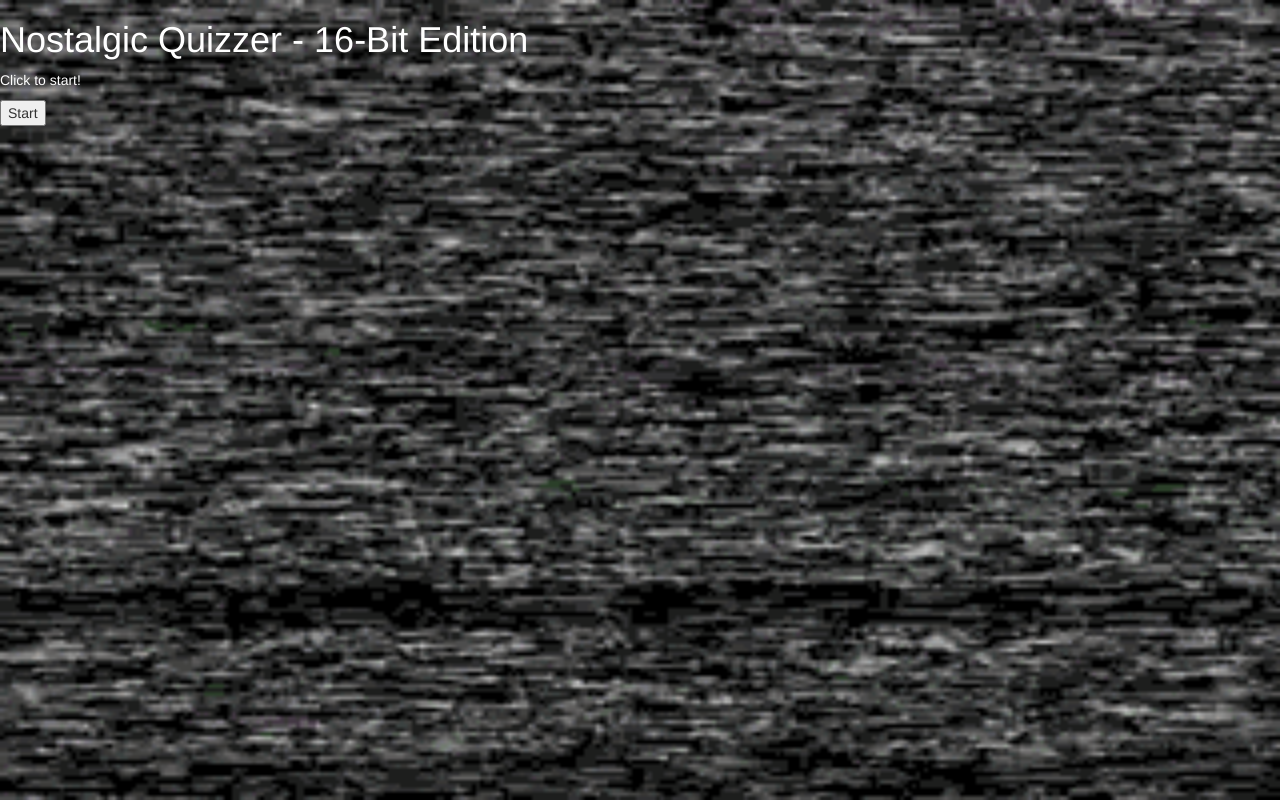
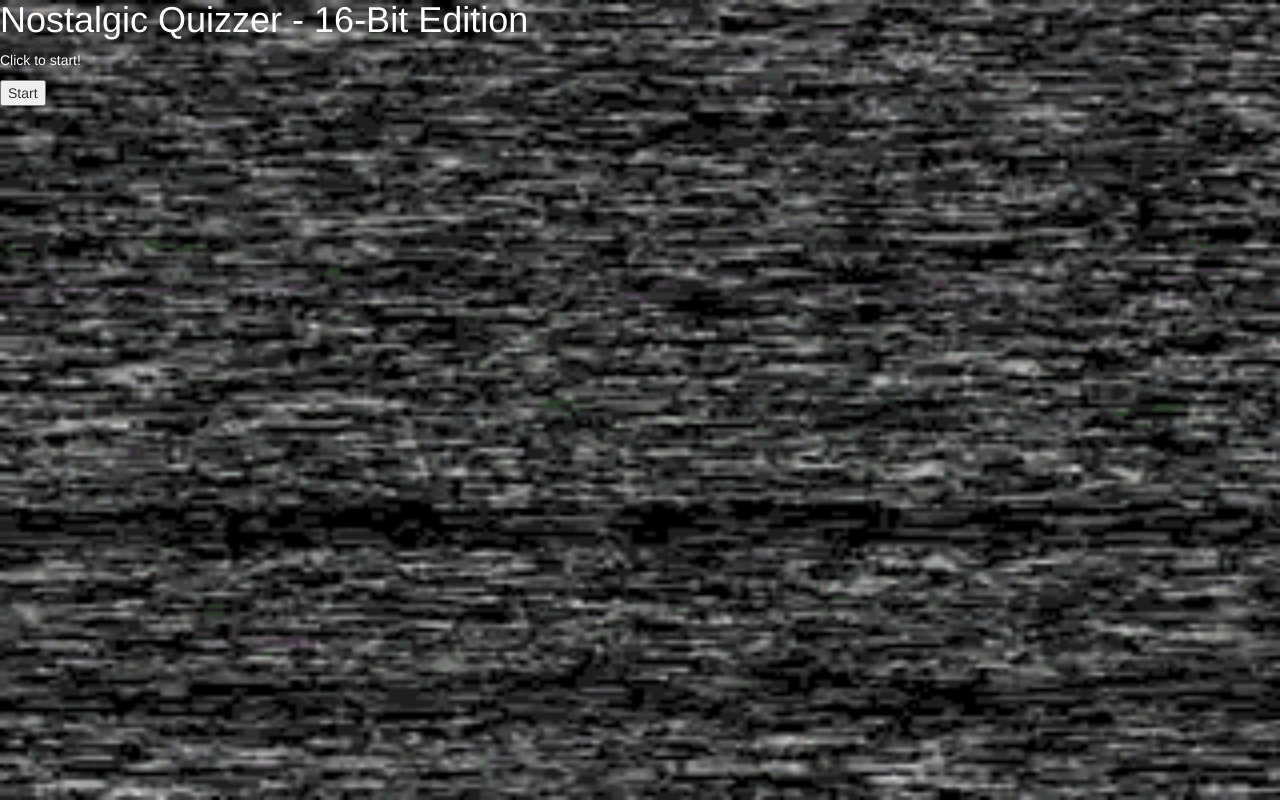
Before and after one commit to SJGraboski/TriviaGame, a PHP site: page / in a window 1280 px wide. Run offline with PHP 8.4, Linux system fonts and the light colour scheme.

Commit message:
Testing background gif and changing background gif

```diff
--- a/assets/css/style.css
+++ b/assets/css/style.css
@@ -1,8 +1,17 @@
 body {
-	background-image: url(../images/static.gif);
-	background-size: 100%;
+	background: url(../images/static.gif) no-repeat center fixed;
+	background-size: cover;
+	margin: 0;
 }
 
 h1, h2, h3, p {
 	color: #fff;
 }
+
+h1 {
+	margin-top: 0;
+}
+
+div#background-layer {
+    height:100vh;
+}
--- a/assets/javascript/app.js
+++ b/assets/javascript/app.js
@@ -287,3 +287,11 @@
 $(document).on("click", ".answer", function() {
 	game.user_answered( game.checkA($(this)) );
 });
+
+// test of changing background image
+$(document).on("click", "h1", function() {
+	$('#background-layer')
+	.css('background',
+			 'url(assets/images/psiv.gif) no-repeat center fixed')
+	.css('background-size', 'cover')
+})
--- a/index.html
+++ b/index.html
@@ -2,7 +2,9 @@
 <html lang="en">
 <head>
 	<meta charset="UTF-8">
-	<title>Nostalgic Quizzer - 16-Bit Edition</title>
+	<meta name="viewport" content="width=device-width, initial-scale=1.0, maximum-scale=1.0, user-scalable=0" />
+
+	<title>Nostalgic Quizzer</title>
 	<!-- Reset Css -->
 	<link rel="stylesheet" href="assets/css/reset.css">
 	<!-- Latest compiled and minified CSS & JS -->
@@ -13,6 +15,7 @@
 	<link rel="stylesheet" href="assets/css/style.css">
 </head>
 <body>
+<div id="background-layer">
 
 	<h1>Nostalgic Quizzer - 16-Bit Edition</h1>
 
@@ -30,6 +33,8 @@
 
 	</div>
 
+</div>
+
 <script src="assets/javascript/questions.js"></script>
 <script src="assets/javascript/app.js"></script>
 
```
Lines whose indentation alone changed are shown as unchanged.
